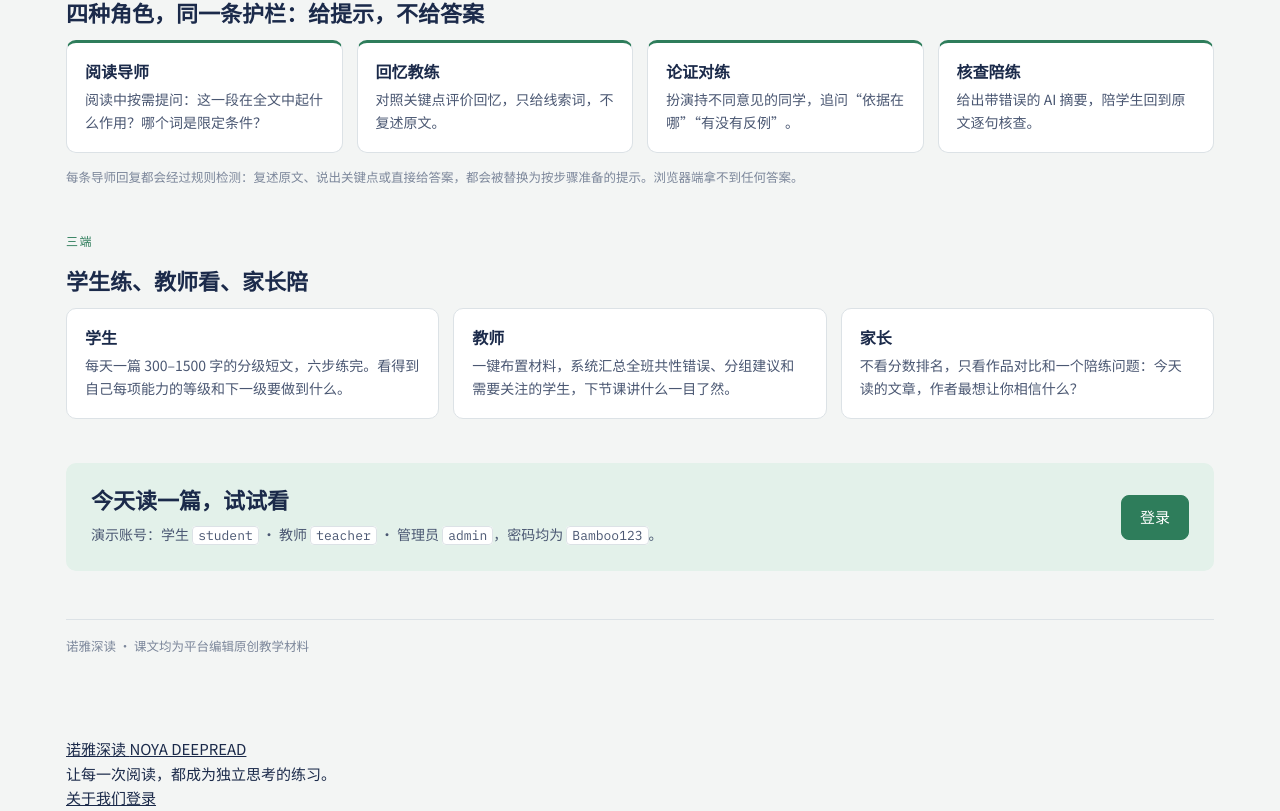
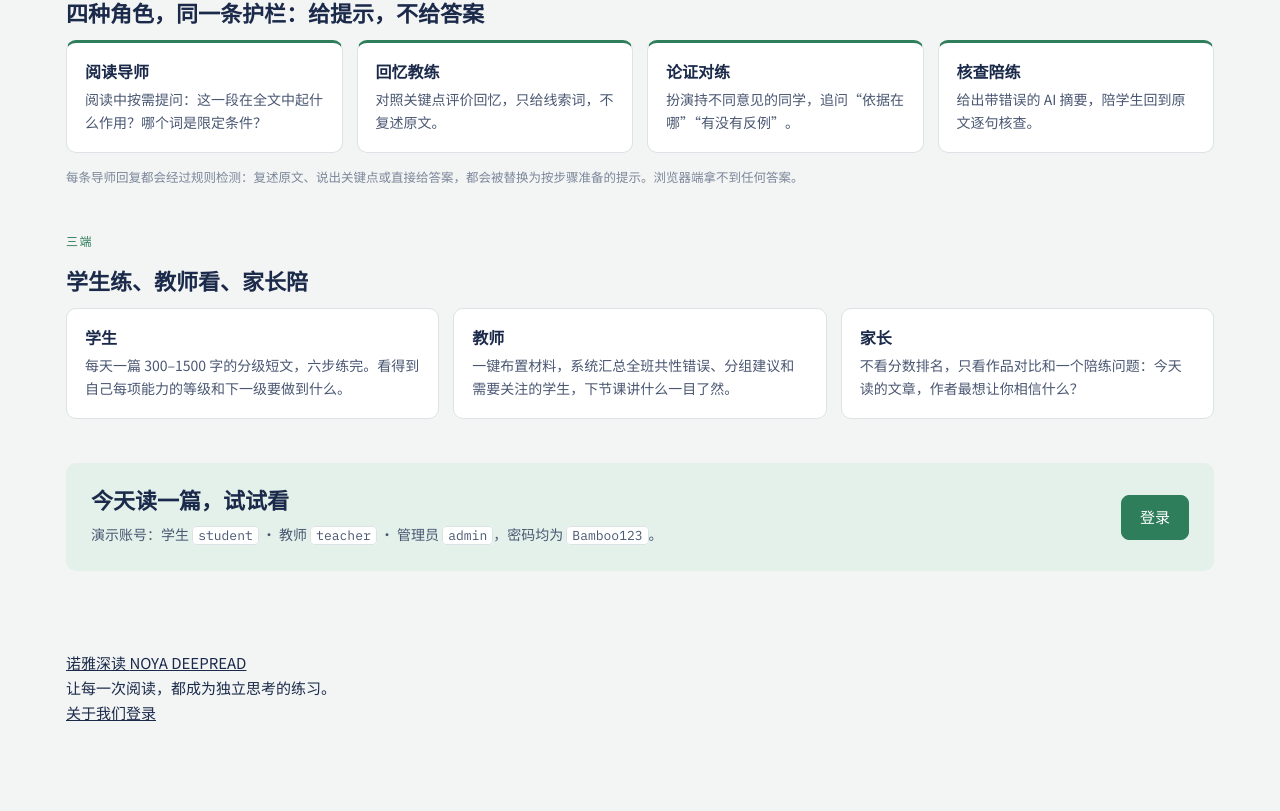
Before and after one commit to yuhaousa/deepread, a Next.js app: page /welcome in a window 1280 px wide. Shown: the part 2781-3592 px from the top of the page. After the commit the page ends 3506 px from the top, so only its background shows below. Built offline with nearby package versions, Linux system fonts and the light colour scheme; no server answers.

Commit message:
Add branded slogan footer

```diff
--- a/src/app/welcome/page.tsx
+++ b/src/app/welcome/page.tsx
@@ -184,8 +184,6 @@ export default function Welcome() {
           </Link>
         </div>
       </section>
-
-      <footer className="note landing-foot">诺雅深读 · 课文均为平台编辑原创教学材料</footer>
     </div>
   );
 }
```
